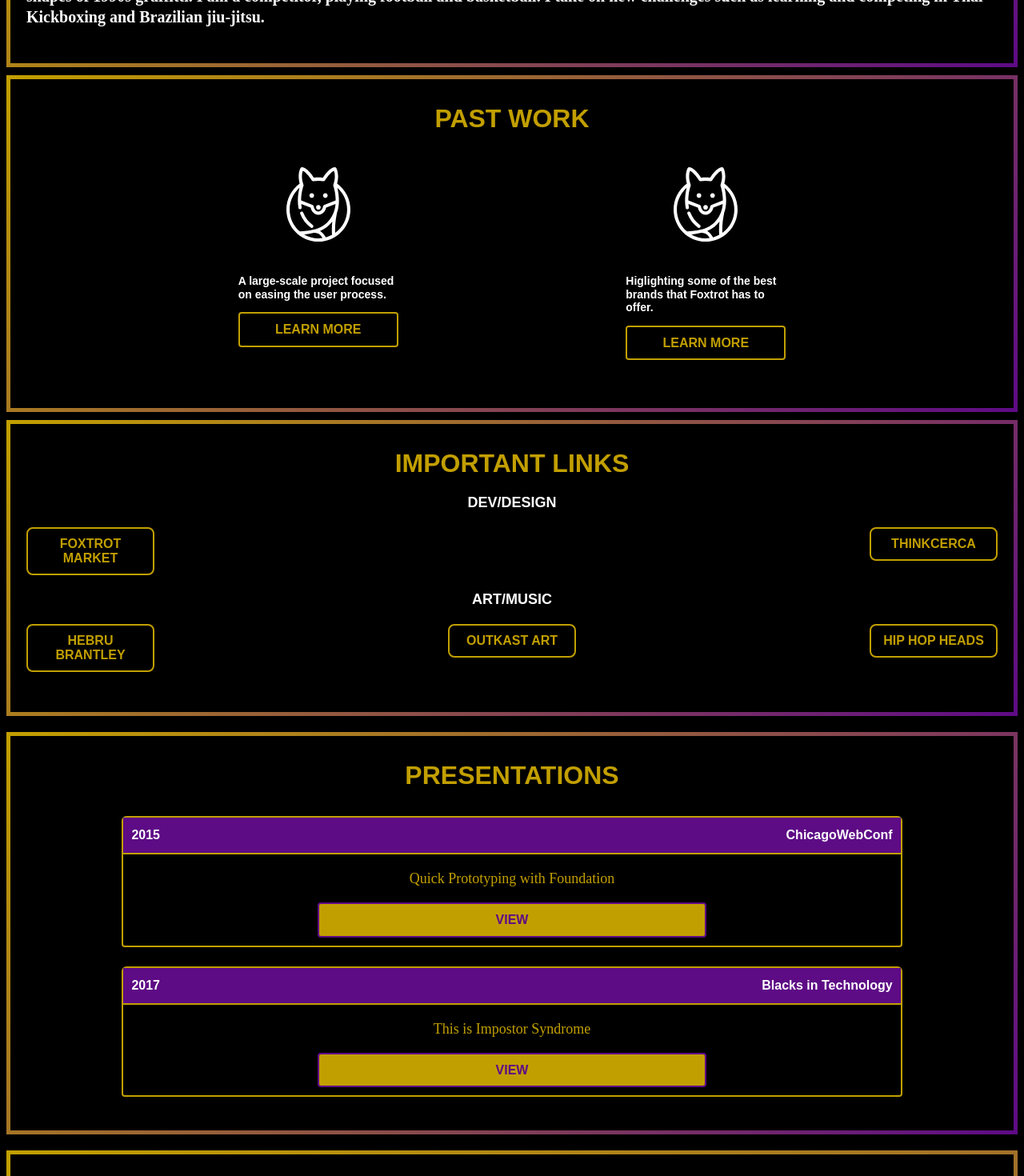
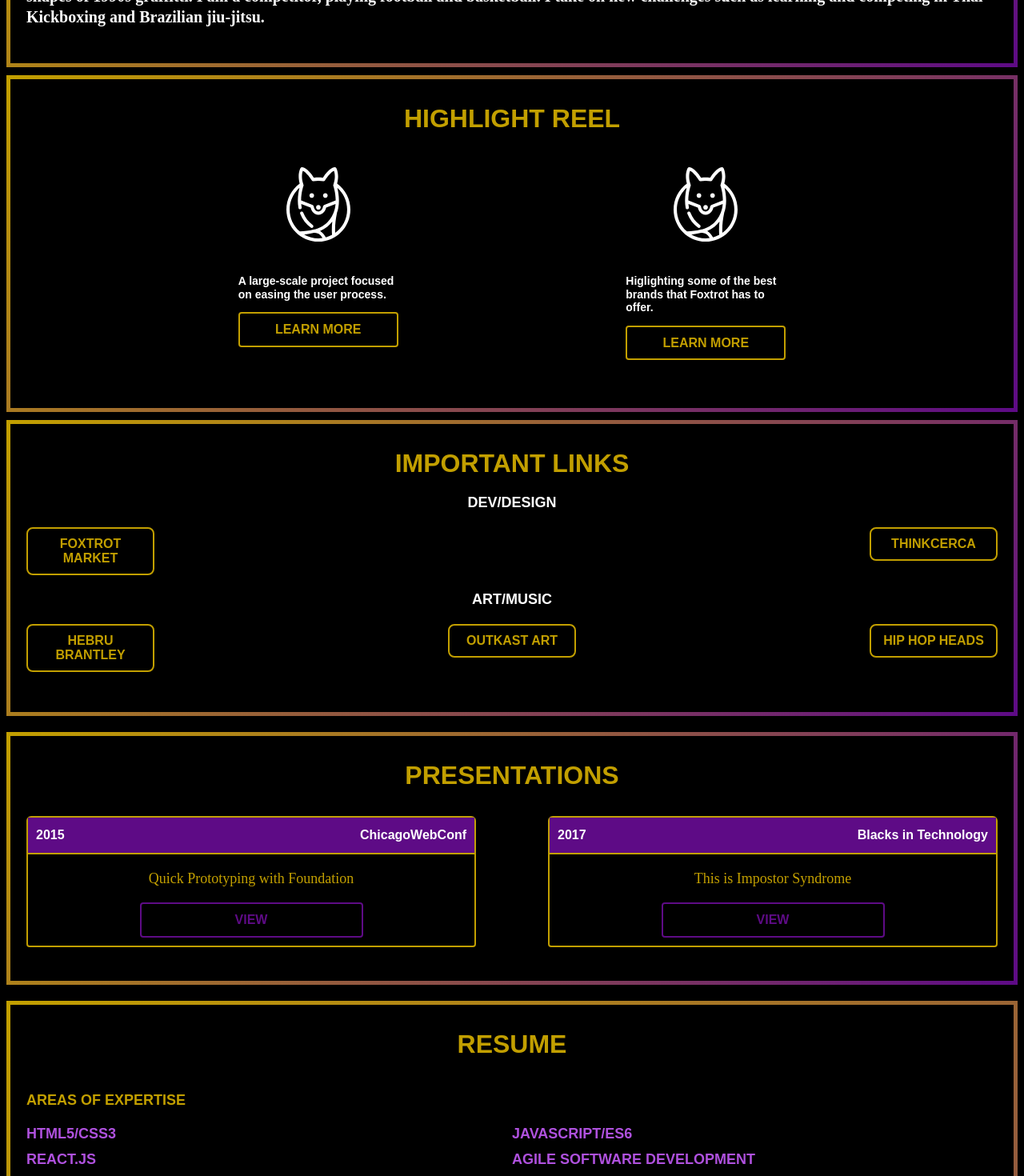
Before and after one commit to vinniewrote/tech-portfolio, a Next.js app: page / in a window 1280 px wide. Shown: the part 380-1850 px from the top of the page at 80% size. Built offline with nearby package versions, Linux system fonts and the light colour scheme.

Commit message:
updating resume and speaking styling

```diff
--- a/components/PastWork.tsx
+++ b/components/PastWork.tsx
@@ -16,7 +16,7 @@
 export default function PastWork() {
   return (
     <PastWorkBlock>
-      <h3>Past Work</h3>
+      <h3>Highlight Reel</h3>
       <PastWorkWrapper>
         <PastWorkSlide>
           <PastWorkLogo>
--- a/components/Resume.tsx
+++ b/components/Resume.tsx
@@ -76,11 +76,11 @@
                       <CompanyLocation>{cjob.companyLocation}</CompanyLocation>
                     </CompanyBlock>
 
-                    <JobDescription>
+                    {/* <JobDescription>
                       {cjob.jobDescription.map((descripts, k) => (
                         <li key={k}>{descripts.jobStopBullet}</li>
                       ))}
-                    </JobDescription>
+                    </JobDescription> */}
                   </JobExperienceWrapper>
                 </ExperienceTechBlock>
               ))}
@@ -101,11 +101,11 @@
                     <CompanyLocation>{job.companyLocation}</CompanyLocation>
                   </CompanyBlock>
                   <CompanySummary>{job.companySummary}</CompanySummary>
-                  <JobDescription>
+                  {/* <JobDescription>
                     {job.jobDescription.map((descripts, q) => (
                       <li key={q}>{descripts.jobStopBullet}</li>
                     ))}
-                  </JobDescription>
+                  </JobDescription> */}
                 </JobExperienceWrapper>
                 <JobTechWrapper>
                   <TechTitleCopy>Technologies</TechTitleCopy>
--- a/styling/speaking_styles.js
+++ b/styling/speaking_styles.js
@@ -24,6 +24,12 @@
   flex-direction: column;
   margin: 20px 0 0 0;
   column-gap: 90px;
+  @media (min-width: 768px) {
+    flex-direction: row;
+    flex-wrap: wrap;
+    justify-content: center;
+    align-items: center;
+  }
 `;
 
 export const ConferenceCard = styled.div`
@@ -36,6 +42,9 @@
   padding: 0;
   transition: border 0.75s ease;
   flex-grow: 1;
+  @media (min-width: 768px) {
+    width: 40%;
+  }
 `;
 
 export const PresentationCardTopBar = styled.div`
@@ -79,7 +88,7 @@
   padding: 5px 10px;
   width: 100%;
   border-radius: 4px;
-  background-color: #c29f00;
+  background-color: transparent;
   color: #5e0b86;
   padding: 10px;
   font-family: "Inconsolata", sans-serif;
@@ -93,11 +102,11 @@
   }
 
   &:hover {
-    border: 2px solid #5e0b86;
-    color: #5e0b86;
+    border: 2px solid #ffffff;
+    color: #ffffff;
     cursor: pointer;
     & a {
-      color: #5e0b86;
+      color: #c29f00;
     }
   }
 `;
```
